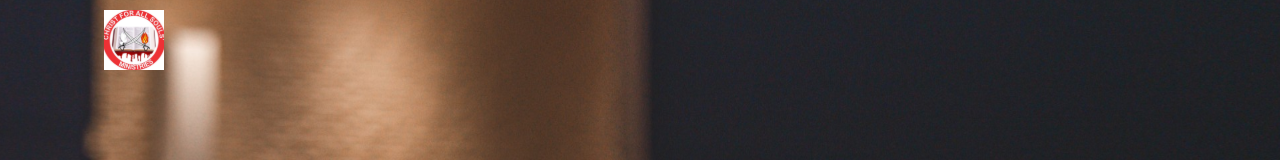
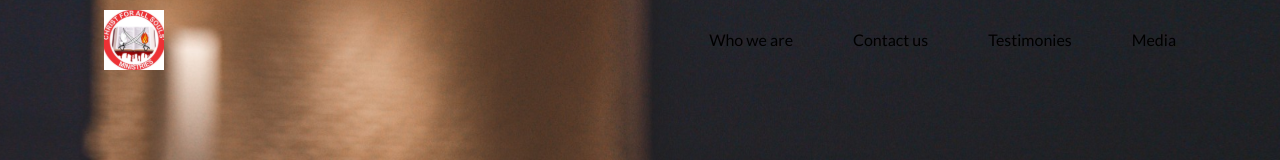
Before and after one commit to Kellie-Brighty/church-project, a React (Create React App) app: page / in a window 1280 px wide. Shown: the top 160 px of the page. Built offline with nearby package versions, Linux system fonts and the light colour scheme.

Commit message:
restored the nav-links

```diff
--- a/src/components/General-components/Header.jsx
+++ b/src/components/General-components/Header.jsx
@@ -40,7 +40,7 @@ const Header = ({ type }) => {
         <img src={Logo} alt="church-logo" className={`w-[60px] h-[60px]`} />
       </div>
 
-      <div className="relative">
+      <div className="relative lg:flex items-center space-x-[60px] lg:text-[#fff]">
         {type === "black" ? (
           <img
             src={BlackMenu}
@@ -56,6 +56,7 @@ const Header = ({ type }) => {
             onClick={toggleMenu}
           />
         )}
+
         {isMenuOpen && (
           <div
             className={`absolute right-0 mt-2 py-2 bg-white rounded shadow-lg z-10 lg:hidden`}
@@ -65,7 +66,7 @@ const Header = ({ type }) => {
                 scrolling ? "text-white" : "text-[#000]"
               }`}
               onClick={() => {
-                navigate("/About-us");
+                navigate("/");
                 toggleMenu(); // Close menu dropdown after clicking a link
               }}
             >
@@ -102,6 +103,40 @@ const Header = ({ type }) => {
             </p>
           </div>
         )}
+
+        <div className="hidden lg:flex items-center space-x-[60px]">
+          <p
+            className={`font-lato cursor-pointer ${
+              scrolling ? "text-white" : "text-[#000]"
+            }`}
+            onClick={() => navigate("/About-us")}
+          >
+            Who we are
+          </p>
+          <p
+            className={`font-lato cursor-pointer ${
+              scrolling ? "text-white" : "text-[#000]"
+            }`}
+            onClick={() => navigate("/Contact-us")}
+          >
+            Contact us
+          </p>
+          <p
+            className={`font-lato cursor-pointer ${
+              scrolling ? "text-white" : "text-[#000]"
+            }`}
+            onClick={() => navigate("/Testimonies")}
+          >
+            Testimonies
+          </p>
+          <p
+            className={`font-lato cursor-pointer ${
+              scrolling ? "text-white" : "text-[#000]"
+            }`}
+          >
+            Media
+          </p>
+        </div>
       </div>
     </div>
   );
```
